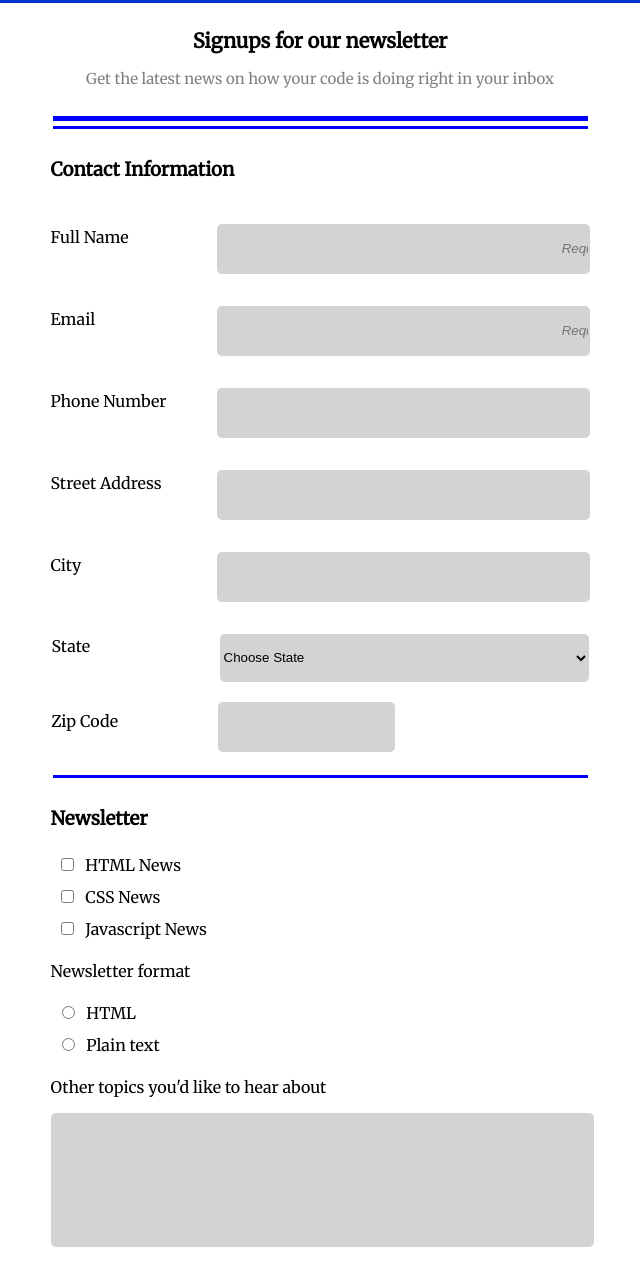
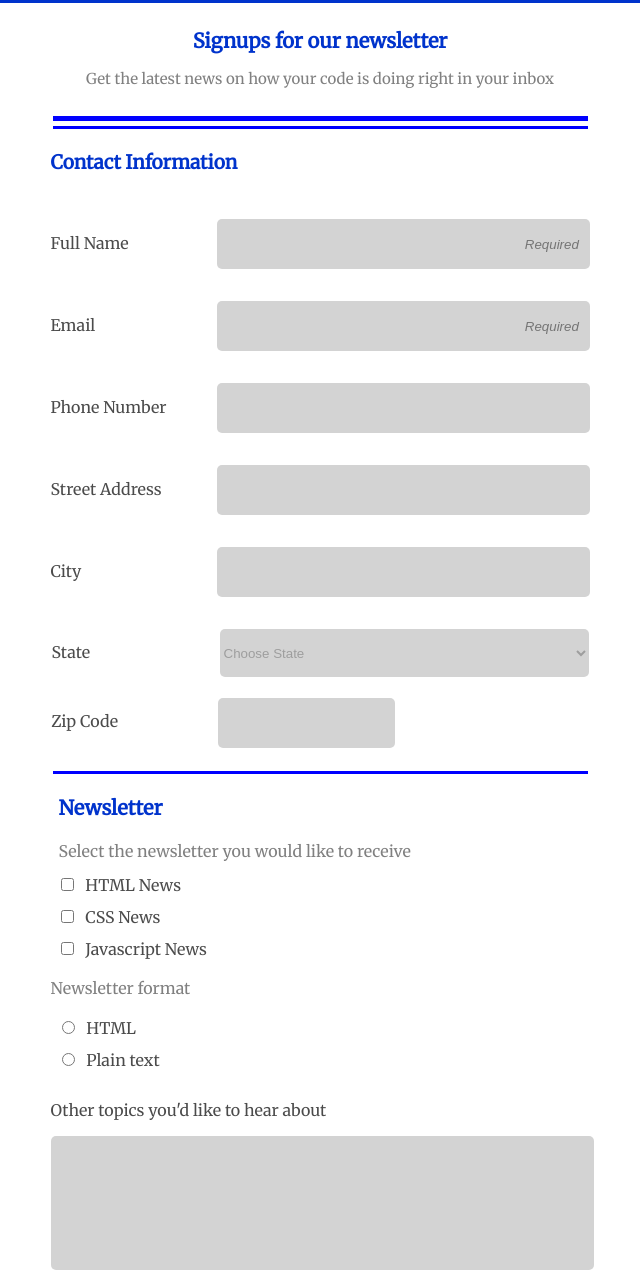
Before and after one commit to Josh-D18/onlineRegistration, a plain HTML site: page index.html in a window 1280 px wide. Shown: the part 57-1330 px from the top of the page, without its empty margins (320-960 px from the left). Drawn offline with Linux system fonts and the light colour scheme.

Commit message:
made changes to html structure and added more styles

```diff
--- a/css/index.css
+++ b/css/index.css
@@ -62,6 +62,10 @@ header {
   font-size: 15px;
 }
 
+h2 {
+  color: #0033cc;
+}
+
 /* Form */
 
 form {
@@ -120,10 +124,7 @@ select {
   background-color: lightgrey;
   border-radius: 5px;
   margin-top: 1rem;
-}
-
-.optionPlaceholder {
-  color: grey;
+  color: #9e9e9e;
 }
 
 input[type="text"]::placeholder {
@@ -133,10 +134,30 @@ input[type="text"]::placeholder {
 
 label {
   margin-bottom: 0.5rem;
+  color: black;
+  opacity: 0.7;
 }
 
 .formButtons {
   margin-right: 0.5rem;
+}
+
+input:focus {
+  outline-color: #32a1ce;
+}
+textarea:focus {
+  outline-color: #32a1ce;
+}
+
+select {
+  outline-color: #32a1ce;
+}
+
+.contactInfo {
+  padding: 1rem 0rem;
+  font-size: 19px;
+  color: #0033cc;
+  font-weight: bold;
 }
 
 /* Media Queries */
@@ -150,13 +171,9 @@ label {
     padding: 0.5rem 0;
     display: flex;
     flex-direction: row;
-    align-items: center;
+    align-items: baseline;
     justify-content: space-around;
   }
-
-  /* fieldset > div > h3 {
-    padding-left: 3rem;
-  } */
 
   select {
     width: 369px;
@@ -191,6 +208,6 @@ label {
 
 @media (min-width: 1024px) {
   input[type="text"]::placeholder {
-    padding-left: 93%;
+    padding-left: 83%;
   }
 }
--- a/css/newsletter.css
+++ b/css/newsletter.css
@@ -45,3 +45,27 @@
 .container {
   padding: 6px;
 }
+
+.textareaLabel {
+  width: 100%;
+  margin-top: 1rem;
+}
+
+.newsletterInfo {
+  font-size: 20px;
+  padding: 1rem 0.5rem 0.5rem 0.5rem;
+  color: #0033cc;
+  font-weight: bold;
+}
+
+.newsletterformat {
+  font-size: 16px;
+  font-weight: normal;
+  color: grey;
+}
+
+.newsletterformatText {
+  margin: 0;
+  padding: 0.5rem;
+  color: grey;
+}
--- a/index.html
+++ b/index.html
@@ -19,50 +19,59 @@
       <h1 class="title">The Code Review</h1>
     </header>
     <main>
-      <section class="hero">
+      <div class="hero">
         <div>
           <h2>Signups for our newsletter</h2>
           <p>
             Get the latest news on how your code is doing right in your inbox
           </p>
         </div>
-      </section>
+      </div>
       <form>
         <div class="topLine"></div>
         <div class="bottomLine"></div>
-        <section>
+        <div>
           <fieldset>
+            <legend class="contactInfo">Contact Information</legend>
             <div>
-              <h3>Contact Information</h3>
-
               <div class="contactInputContainer">
-                <label for="Full Name">Full Name</label>
-                <input type="text" placeholder="Required" />
+                <label for="fullname">Full Name</label>
+                <input
+                  type="text"
+                  placeholder="Required"
+                  name="fullname"
+                  id="fullname"
+                />
               </div>
 
               <div class="contactInputContainer">
-                <label for="Email">Email</label>
-                <input type="text" placeholder="Required" />
+                <label for="email">Email</label>
+                <input
+                  type="text"
+                  placeholder="Required"
+                  name="email"
+                  id="email"
+                />
               </div>
 
               <div class="contactInputContainer">
-                <label for="Phone Number">Phone Number</label>
-                <input type="text" />
+                <label for="phonenumber">Phone Number</label>
+                <input type="text" name="phonenumber" id="phonenumber" />
               </div>
 
               <div class="contactInputContainer">
-                <label for="Street Address">Street Address</label>
-                <input type="text" />
+                <label for="streetaddress">Street Address</label>
+                <input type="text" name="streetaddress" id="streetaddress" />
               </div>
 
               <div class="contactInputContainer">
-                <label for="City">City</label>
-                <input type="text" />
+                <label for="city">City</label>
+                <input type="text" name="city" id="city" />
               </div>
 
               <div class="contactInputContainer">
-                <label for="State">State</label>
-                <select name="state" id="state" placeholder="Choose State">
+                <label for="state">State</label>
+                <select name="state" id="state">
                   <option class="optionPlaceholder" value="" disabled selected>
                     Choose State
                   </option>
@@ -73,44 +82,63 @@
               </div>
 
               <div class="zipCode contactInputContainer">
-                <label for="Zip Code">Zip Code</label>
-                <input type="text" id="zipInput" />
+                <label for="zipInput">Zip Code</label>
+                <input type="text" id="zipInput" name="zipInput" />
               </div>
             </div>
           </fieldset>
-        </section>
+        </div>
 
         <div class="bottomLine"></div>
 
-        <section>
+        <div>
           <fieldset>
-            <h3>Newsletter</h3>
+            <legend class="newsletterInfo">Newsletter</legend>
+            <p class="newsletterformatText">
+              Select the newsletter you would like to receive
+            </p>
             <div class="newsletter__container">
               <div class="container">
-                <input type="checkbox" name="newsletters" class="formButtons" />
-                <label for="HTML News">HTML News</label>
+                <input
+                  type="checkbox"
+                  name="newsletters"
+                  class="formButtons"
+                  id="HTMLNews"
+                />
+                <label for="HTMLNews">HTML News</label>
               </div>
 
               <div class="container">
-                <input type="checkbox" class="formButtons" name="newsletters" />
-                <label for="HTML News">CSS News</label>
+                <input
+                  type="checkbox"
+                  class="formButtons"
+                  name="newsletters"
+                  id="CSSNews"
+                />
+                <label for="CSSNews">CSS News</label>
               </div>
 
               <div class="container">
-                <input type="checkbox" class="formButtons" name="newsletters" />
-                <label for="HTML News">Javascript News</label>
+                <input
+                  type="checkbox"
+                  class="formButtons"
+                  name="newsletters"
+                  id="JavascriptNews"
+                />
+                <label for="JavascriptNews">Javascript News</label>
               </div>
             </div>
 
-            <p>Newsletter format</p>
             <div class="newsletter__container">
+              <h2 class="newsletterformat">Newsletter format</h2>
               <div class="container">
                 <input
                   class="formButtons"
                   type="radio"
                   name="newsletterformat"
+                  id="htmlinput"
                 />
-                <label>HTML</label>
+                <label for="htmlinput">HTML</label>
               </div>
 
               <div class="container">
@@ -118,13 +146,16 @@
                   class="formButtons"
                   type="radio"
                   name="newsletterformat"
+                  id="plaintext"
                 />
-                <label>Plain text</label>
+                <label for="plaintext">Plain text</label>
               </div>
             </div>
 
             <div class="newsletter__container">
-              <p>Other topics you'd like to hear about</p>
+              <label for="textarea" class="textareaLabel"
+                >Other topics you'd like to hear about</label
+              >
               <textarea
                 class="textarea"
                 id="textarea"
@@ -137,7 +168,7 @@
             <input type="submit" class="submit__button" value="Sign Up" />
             <p>Copyright The Code Review</p>
           </div>
-        </section>
+        </div>
       </form>
     </main>
   </body>
```
